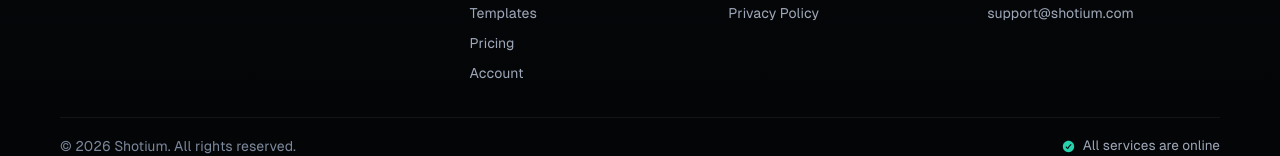
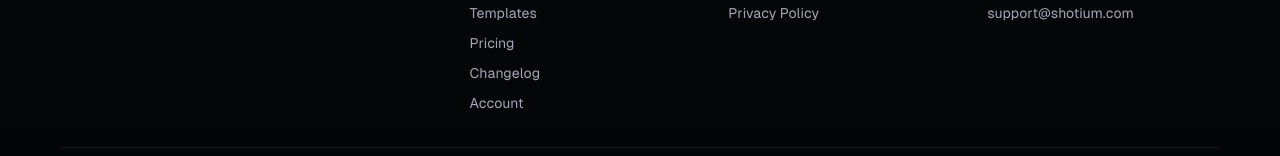
Before and after one commit to shotium/status, a Nuxt app in the folder site/: page / in a window 1280 px wide. Shown: the part 1001-1157 px from the top of the page. Built offline with nearby package versions, Linux system fonts and the light colour scheme; no server answers.

Commit message:
feat(site): add changelog link to footer product column

```diff
--- a/site/app/components/SiteFooter.vue
+++ b/site/app/components/SiteFooter.vue
@@ -39,6 +39,10 @@ const badge = computed(() => ({
             href="https://shotium.com/pricing"
             class="lp-foot-link"
           >Pricing</a>
+          <a
+            href="https://shotium.com/changelog"
+            class="lp-foot-link"
+          >Changelog</a>
           <a
             href="https://shotium.com/account"
             class="lp-foot-link"
```
